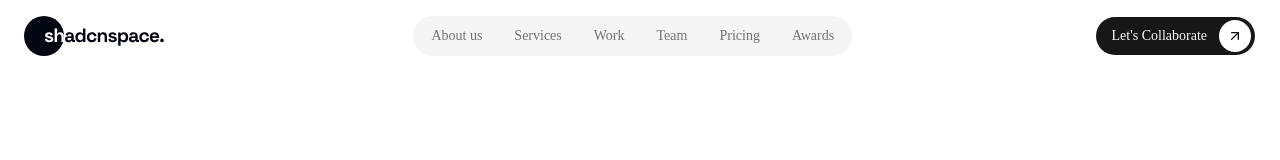
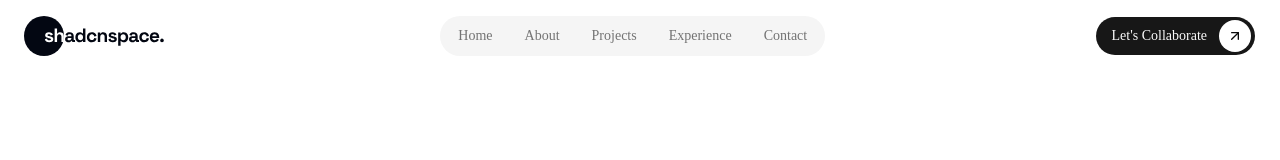
Before and after one commit to Akene-Uzezi/akene-uzezi-portfolio, a Next.js app: page / in a window 1280 px wide. Shown: the top 160 px of the page. Built offline with nearby package versions, Linux system fonts and the light colour scheme.

Commit message:
modify navbar

```diff
--- a/components/shadcn-space/blocks/navbar-01/navbar.tsx
+++ b/components/shadcn-space/blocks/navbar-01/navbar.tsx
@@ -1,8 +1,18 @@
 "use client";
 import Logo from "@/assets/logo/logo";
 import { Button } from "@/components/ui/button";
-import { DropdownMenu, DropdownMenuContent, DropdownMenuItem, DropdownMenuTrigger } from "@/components/ui/dropdown-menu";
-import { NavigationMenu, NavigationMenuItem, NavigationMenuLink, NavigationMenuList } from "@/components/ui/navigation-menu";
+import {
+  DropdownMenu,
+  DropdownMenuContent,
+  DropdownMenuItem,
+  DropdownMenuTrigger,
+} from "@/components/ui/dropdown-menu";
+import {
+  NavigationMenu,
+  NavigationMenuItem,
+  NavigationMenuLink,
+  NavigationMenuList,
+} from "@/components/ui/navigation-menu";
 import { cn } from "@/lib/utils";
 import { ArrowUpRight, TextAlignJustify } from "lucide-react";
 import { useCallback, useEffect, useState } from "react";
@@ -14,33 +24,34 @@ export type NavigationSection = {
 
 const navigationData: NavigationSection[] = [
   {
-    title: "About us",
+    title: "Home",
     href: "#",
   },
   {
-    title: "Services",
+    title: "About",
     href: "#",
   },
   {
-    title: "Work",
+    title: "Projects",
     href: "#",
   },
   {
-    title: "Team",
+    title: "Experience",
     href: "#",
   },
   {
-    title: "Pricing",
-    href: "#",
-  },
-  {
-    title: "Awards",
+    title: "Contact",
     href: "#",
   },
 ];
 
 const CollaborateButton = ({ className }: { className?: string }) => (
-  <Button className={cn("relative text-sm font-medium rounded-full h-10 p-1 ps-4 pe-12 group transition-all duration-500 hover:ps-12 hover:pe-4 w-fit overflow-hidden hover:bg-primary/80", className)}>
+  <Button
+    className={cn(
+      "relative text-sm font-medium rounded-full h-10 p-1 ps-4 pe-12 group transition-all duration-500 hover:ps-12 hover:pe-4 w-fit overflow-hidden hover:bg-primary/80",
+      className,
+    )}
+  >
     <span className="relative z-10 transition-all duration-500 hover:cursor-pointer">
       Let's Collaborate
     </span>
@@ -80,7 +91,7 @@ const Navbar = () => {
               "w-full flex items-center h-fit justify-between gap-3.5 lg:gap-6 transition-all duration-500",
               sticky
                 ? "p-2.5 bg-background/60 backdrop-blur-lg border border-border/40 shadow-2xl shadow-primary/5 rounded-full"
-                : "bg-transparent border-transparent"
+                : "bg-transparent border-transparent",
             )}
           >
             <a href="#">
@@ -111,13 +122,15 @@ const Navbar = () => {
                   <span className="sr-only">Menu</span>
                 </DropdownMenuTrigger>
 
-                <DropdownMenuContent
-                  align="end"
-                  className="w-56 mt-2"
-                >
+                <DropdownMenuContent align="end" className="w-56 mt-2">
                   {navigationData.map((item) => (
                     <DropdownMenuItem key={item.title}>
-                      <a href={item.href} className="w-full cursor-pointer text-sm font-medium">{item.title}</a>
+                      <a
+                        href={item.href}
+                        className="w-full cursor-pointer text-sm font-medium"
+                      >
+                        {item.title}
+                      </a>
                     </DropdownMenuItem>
                   ))}
                 </DropdownMenuContent>
```
